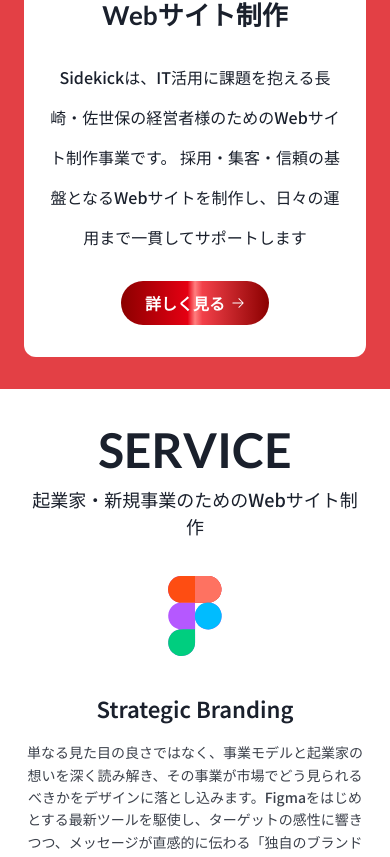
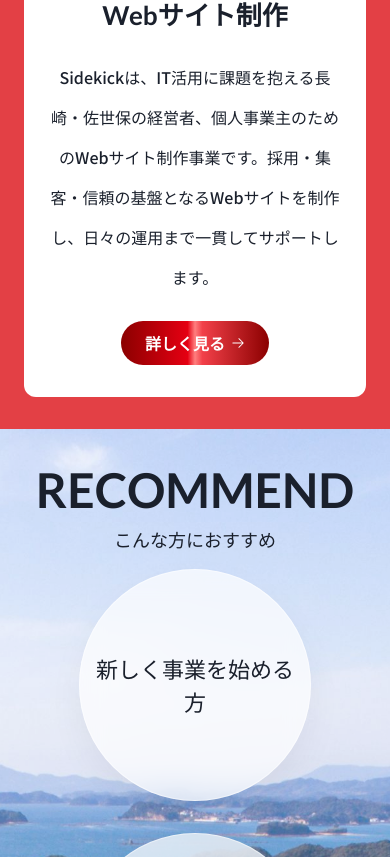
Before and after one commit to TomRiddle-Diary/Sidekick-website, a Next.js app: page / in a window 390 px wide. Shown: the part 2504-3361 px from the top of the page. Built offline with nearby package versions, Linux system fonts and the light colour scheme.

Commit message:
Add recommend sec

```diff
--- a/app/components/Business-overview.tsx
+++ b/app/components/Business-overview.tsx
@@ -1,21 +1,37 @@
+
+
 'use client';
-
 import Image from 'next/image';
+import { motion } from 'framer-motion';
 import CtaButton from './CtaButton';
 
 export default function BusinessOverview() {
   return (
-    <section id="service-overview" aria-labelledby="service-overview-heading" className="bg-deep-pink py-8 px-6 lg:py-16 lg:px-20">
+    <section
+      id="service-overview"
+      aria-labelledby="service-overview-heading"
+      className="bg-deep-pink py-8 px-6 lg:py-16 lg:px-20"
+    >
       {/* Section Title */}
-      <h2
+      <motion.h2
         id="service-overview-heading"
         className="text-h1 font-lato font-bold text-white text-start mb-6 lg:mb-8"
+        initial={{ opacity: 0, y: 30 }}
+        whileInView={{ opacity: 1, y: 0 }}
+        viewport={{ once: true, margin: "-100px" }}
+        transition={{ duration: 0.6 }}
       >
         SERVICE
-      </h2>
+      </motion.h2>
 
       {/* Content Box */}
-      <div className="bg-white rounded-xl px-6 py-8 lg:px-20 lg:py-12 max-w-6xl mx-auto flex flex-col lg:flex-row items-center gap-8 lg:gap-16">
+      <motion.div
+        initial={{ opacity: 0, y: 30 }}
+        whileInView={{ opacity: 1, y: 0 }}
+        viewport={{ once: true, margin: "-100px" }}
+        transition={{ duration: 0.6, delay: 0.2 }}
+        className="bg-white rounded-xl px-6 py-8 lg:px-20 lg:py-14 max-w-6xl mx-auto flex flex-col lg:flex-row items-center gap-8 lg:gap-16"
+      >
         {/* Service Image */}
         <div className="w-full lg:w-1/2 flex justify-center">
           <Image
@@ -33,12 +49,12 @@ export default function BusinessOverview() {
             Webサイト制作
           </h3>
           <p className="text-body-lg font-noto font-medium text-main text-center lg:text-left leading-[2.5]">
-            Sidekickは、IT活用に課題を抱える長崎・佐世保の経営者様のためのWebサイト制作事業です。
-            採用・集客・信頼の基盤となるWebサイトを制作し、日々の運用まで一貫してサポートします
+            Sidekickは、IT活用に課題を抱える長崎・佐世保の経営者、個人事業主のためのWebサイト制作事業です。<br className='hidden lg:inline' />
+            採用・集客・信頼の基盤となるWebサイトを制作し、日々の運用まで一貫してサポートします。
           </p>
           <CtaButton size="large" href="#service">詳しく見る</CtaButton>
         </div>
-      </div>
+      </motion.div>
     </section>
   );
 }
--- a/app/components/Portfolio.tsx
+++ b/app/components/Portfolio.tsx
@@ -71,7 +71,7 @@ export default function Portfolio() {
         whileInView={{ opacity: 1, y: 0 }}
         viewport={{ once: true, margin: "-100px" }}
         transition={{ duration: 0.6, delay: 0.2 }}
-        className="bg-white rounded-xl px-6 py-8 lg:px-20 lg:py-12"
+        className="bg-white rounded-xl px-6 py-8 lg:px-20 lg:py-14"
       >
         <motion.div
           variants={containerVariants}
--- /dev/null
+++ b/app/components/Recommend.tsx
@@ -0,0 +1,67 @@
+'use client';
+
+import Image from 'next/image';
+import { motion } from 'framer-motion';
+
+const recommendItems = [
+  '新しく事業を始める方',
+  '忙しくてサイト制作が後回しになっている方',
+  '何年も更新が止まったサイトを刷新したい方',
+  '若手採用に力を入れ、人手不足を解消したい方',
+  '高単価なサービスや、BtoB事業',
+  'ITが苦手で、誰に相談すればいいか迷っている方',
+];
+
+export default function Recommend() {
+  return (
+    <section id="recommend" aria-labelledby="recommend-heading" className="relative overflow-hidden bg-white py-8 lg:py-16">
+      {/* 背景画像＋オーバーレイ */}
+      <div className="absolute inset-0 w-full h-full" style={{zIndex:0, pointerEvents:'none'}}>
+        <Image
+          src="/images/recommend-background.jpeg"
+          alt="おすすめ背景"
+          fill
+          className="object-cover"
+          priority
+          unoptimized
+        />
+        <div className="absolute inset-0 w-full h-full bg-white opacity-20" style={{zIndex:1, pointerEvents:'none'}} />
+      </div>
+      <div className="mx-auto max-w-6xl px-6 relative" style={{zIndex:2}}>
+        <div className="flex flex-col items-center gap-4 lg:gap-8">
+          {/* セクションタイトル */}
+          <motion.div
+            initial={{ opacity: 0, y: 30 }}
+            whileInView={{ opacity: 1, y: 0 }}
+            viewport={{ once: true, margin: '-100px' }}
+            transition={{ duration: 0.6 }}
+            className="flex flex-col items-center gap-2 text-center"
+          >
+            <h2 className="text-h2 font-lato font-bold text-main" id="recommend-heading">
+              RECOMMEND
+            </h2>
+            <p className="text-section-subtitle font-noto font-medium text-main">
+              こんな方におすすめ
+            </p>
+          </motion.div>
+
+          {/* グラスモーフィズムカード */}
+          <div className="flex flex-wrap justify-center gap-x-16 gap-y-8">
+            {recommendItems.map((text, idx) => (
+              <motion.div
+                key={idx}
+                className="recommend-card flex items-center justify-center text-center text-section-card font-noto font-medium text-main p-3 lg:p-4 rounded-full aspect-square w-58 lg:w-62"
+                initial={{ opacity: 0 }}
+                whileInView={{ opacity: 1 }}
+                viewport={{ once: true, margin: '-100px' }}
+                transition={{ duration: 0.6, delay: idx * 0.1 }}
+              >
+                {text}
+              </motion.div>
+            ))}
+          </div>
+        </div>
+      </div>
+    </section>
+  );
+}
--- a/app/globals.css
+++ b/app/globals.css
@@ -193,7 +193,7 @@ body {
 
 @media (min-width: 1024px) {
   .text-body-lg {
-    font-size: 24px;
+    font-size: 20px;
   }
 }
 
@@ -355,3 +355,18 @@ body {
 .social-icon:hover {
   transform: scale(1.1);
 }
+
+/* ===========================
+   RECOMMEND SECTION
+   =========================== */
+.recommend-card {
+  background: rgba(255, 255, 255, 0.7);
+  backdrop-filter: blur(12px);
+  border: 1px solid rgba(255, 255, 255, 0.5);
+  box-shadow: 0 15px 35px rgba(0, 0, 0, 0.05);
+  transition: transform 0.3s ease;
+}
+
+/* .recommend-card:hover { */
+/*   transform: translateY(-5px); */
+/* } */
--- a/app/page.tsx
+++ b/app/page.tsx
@@ -14,6 +14,7 @@ import FAQ from "./components/FAQ";
 import Contact from "./components/Contact";
 import Footer from "./components/Footer";
 import Loading from "./components/Loading";
+import Recommend from "./components/Recommend";
 
 export default function Home() {
   const [isLoading, setIsLoading] = useState(true);
@@ -46,6 +47,9 @@ export default function Home() {
             {/* Business Overview Section */}
             <BusinessOverview />
 
+            {/* Recommend Section */}
+            <Recommend />
+
             {/* Service Section */}
             <Service />
 
```
Also changed, not shown: public/images/recommend-background.jpeg (added).
